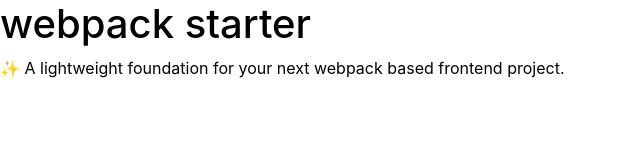
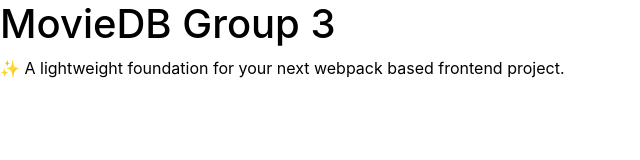
Before and after one commit to WeslyBackers/movieDB-group3, a website built with webpack: page src/index.html in a window 1280 px wide. Shown: the whole page, without its empty margins (0-640 px from the left). Built offline with nearby package versions, Linux system fonts and the light colour scheme.

Commit message:
Aanpassing titel als test

```diff
--- a/src/index.html
+++ b/src/index.html
@@ -3,10 +3,10 @@
 <head>
   <meta charset="UTF-8">
   <meta name="viewport" content="width=device-width, initial-scale=1">
-  <title>webpack starterkit</title>
+  <title>MovieDB Group 3</title>
 </head>
 <body>
-  <h1>webpack starter</h1>
+  <h1>MovieDB Group 3</h1>
   <p>✨ A lightweight foundation for your next webpack based frontend project.</p>
 </body>
 </html>
--- a/src/scripts/index.js
+++ b/src/scripts/index.js
@@ -13,5 +13,4 @@
     initThomas();
 } else {
     initMark();
-
 }
```
